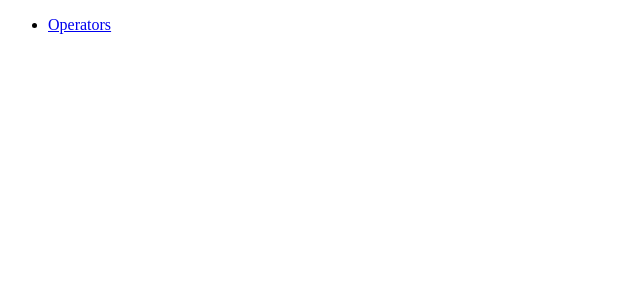
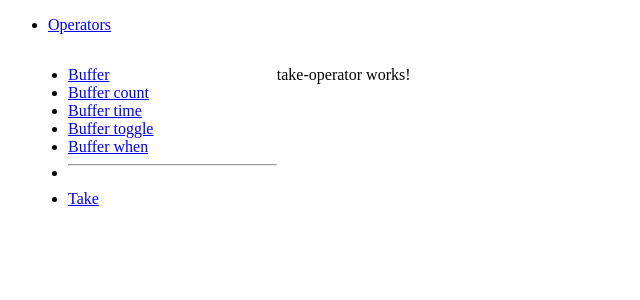
Before and after one commit to natalya-vd/rxjsComplete, an Angular app: page /operators/take in a window 1280 px wide. Before the commit this address led to /. Shown: the top 300 px of the page, without its empty margins (0-640 px from the left). Built offline with nearby package versions, Linux system fonts and the light colour scheme.

Commit message:
operators: take

```diff
--- a/src/app/app-routing.module.ts
+++ b/src/app/app-routing.module.ts
@@ -7,6 +7,7 @@ import { BufferCountOperatorComponent } from './pages/buffer-count-operator/buff
 import { BufferTimeOperatorComponent } from './pages/buffer-time-operator/buffer-time-operator.component';
 import { BufferToggleOperatorComponent } from './pages/buffer-toggle-operator/buffer-toggle-operator.component';
 import { BufferWhenOperatorComponent } from './pages/buffer-when-operator/buffer-when-operator.component';
+import { TakeOperatorComponent } from './pages/take-operator/take-operator.component';
 
 const routes: Routes = [
   {
@@ -18,6 +19,7 @@ const routes: Routes = [
       {path: 'buffer-time', component: BufferTimeOperatorComponent},
       {path: 'buffer-toggle', component: BufferToggleOperatorComponent},
       {path: 'buffer-when', component: BufferWhenOperatorComponent},
+      {path: 'take', component: TakeOperatorComponent},
     ]
   }
 ];
--- a/src/app/app.module.ts
+++ b/src/app/app.module.ts
@@ -13,6 +13,7 @@ import { BufferCountOperatorComponent } from './pages/buffer-count-operator/buff
 import { BufferTimeOperatorComponent } from './pages/buffer-time-operator/buffer-time-operator.component';
 import { BufferToggleOperatorComponent } from './pages/buffer-toggle-operator/buffer-toggle-operator.component';
 import { BufferWhenOperatorComponent } from './pages/buffer-when-operator/buffer-when-operator.component';
+import { TakeOperatorComponent } from './pages/take-operator/take-operator.component';
 
 @NgModule({
   declarations: [
@@ -26,7 +27,8 @@ import { BufferWhenOperatorComponent } from './pages/buffer-when-operator/buffer
     BufferCountOperatorComponent,
     BufferTimeOperatorComponent,
     BufferToggleOperatorComponent,
-    BufferWhenOperatorComponent
+    BufferWhenOperatorComponent,
+    TakeOperatorComponent
   ],
   imports: [
     BrowserModule,
--- a/src/app/pages/operators/operators.component.html
+++ b/src/app/pages/operators/operators.component.html
@@ -6,6 +6,10 @@
       <li><a routerLink="buffer-time">Buffer time</a></li>
       <li><a routerLink="buffer-toggle">Buffer toggle</a></li>
       <li><a routerLink="buffer-when">Buffer when</a></li>
+      <li>
+        <hr>
+      </li>
+      <li><a routerLink="take">Take</a></li>
     </ul>
   </div>
 
--- /dev/null
+++ b/src/app/pages/take-operator/take-operator.component.html
@@ -0,0 +1 @@
+<p>take-operator works!</p>
--- /dev/null
+++ b/src/app/pages/take-operator/take-operator.component.ts
@@ -0,0 +1,23 @@
+import { Component, OnDestroy, OnInit } from '@angular/core';
+import { Subscription, interval, take } from 'rxjs';
+
+@Component({
+  selector: 'app-take-operator',
+  templateUrl: './take-operator.component.html',
+  styleUrls: ['./take-operator.component.css']
+})
+export class TakeOperatorComponent implements OnInit, OnDestroy {
+  subs!: Subscription
+
+  ngOnInit(): void {
+    this.subs = interval(500)
+      .pipe(take(5))
+      .subscribe((data) => {
+        console.log(data)
+      })
+  }
+
+  ngOnDestroy(): void {
+      this.subs.unsubscribe()
+  }
+}
```
Also changed, not shown: src/app/pages/take-operator/take-operator.component.css (added), 1 other file (tests, documents, lock files or other folders).
